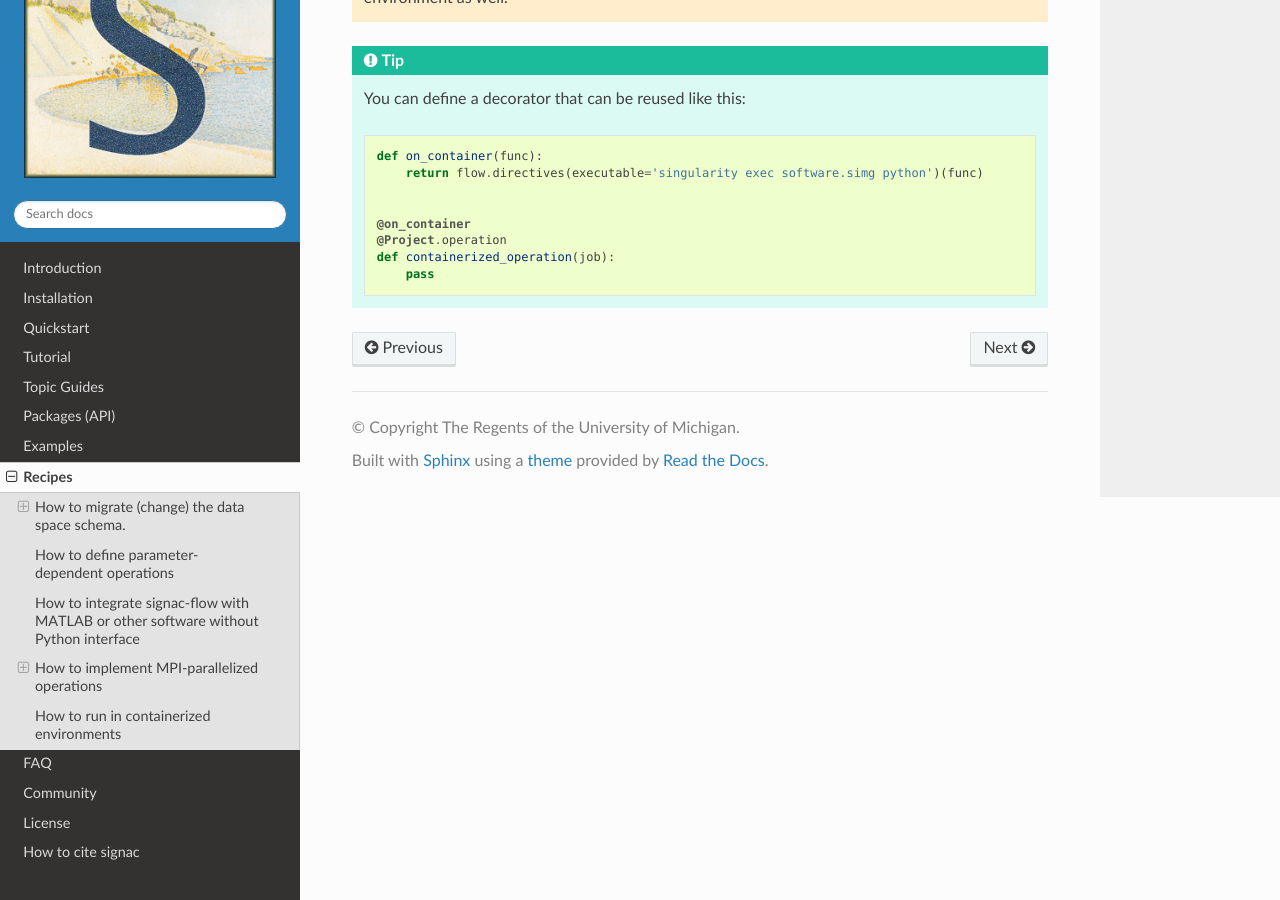
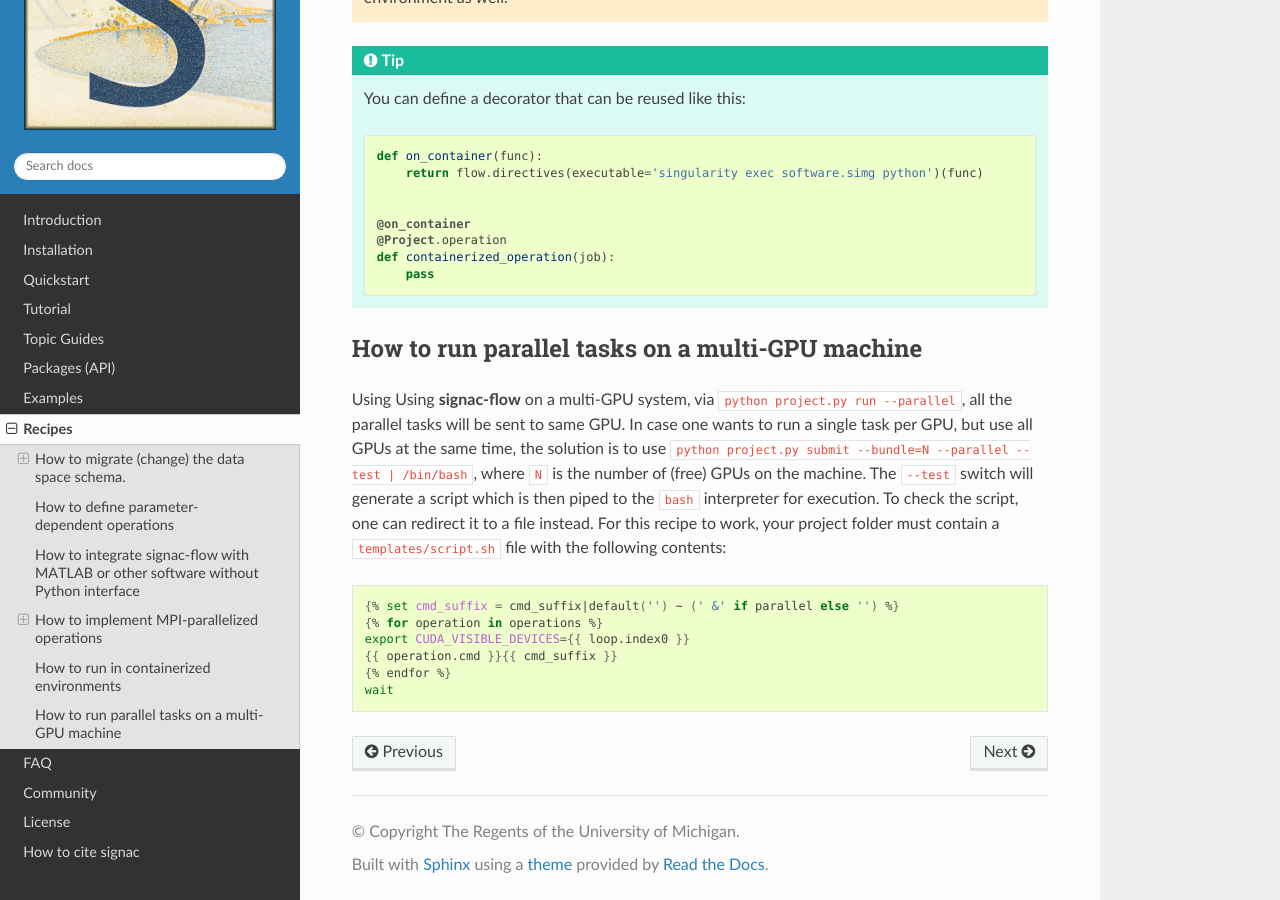
Before and after one commit to glotzerlab/signac-docs, a Sphinx documentation site: the page built from docs/source/recipes.rst, in a window 1280 px wide and 900 px high, scrolled down 5745 px. Built offline with Sphinx 7.4.7 and the Read the Docs theme 2.0.0, drawn with Linux system fonts in a browser that asks for light colours.

Commit message:
Added multi-GPU recipe.
Added recipe for running operations in parallel on multiple GPUs.

```diff
--- a/docs/source/recipes.rst
+++ b/docs/source/recipes.rst
@@ -314,3 +314,17 @@ If you are using the ``run`` command for execution, simply execute the whole scr
       3. How to submit a bundle of operations to a cluster.
       4. How to synchronize between two different compute environments.
       5. How to use **signac** in combination with a docker/singularity container.
+
+How to run parallel tasks on a multi-GPU machine
+================================================
+Using Using **signac-flow** on a multi-GPU system, via ``python project.py run --parallel``, all the parallel tasks will be sent to same GPU. In case one wants to run a single task per GPU, but use all GPUs at the same time, the solution is to use
+``python project.py submit --bundle=N --parallel --test | /bin/bash``, where ``N`` is the number of (free) GPUs on the machine. The ``--test`` switch will generate a script which is then piped to the ``bash`` interpreter for execution. To check the script, one can redirect it to a file instead. For this recipe to work, your project folder must contain a ``templates/script.sh`` file with the following contents:
+
+.. code-block:: bash
+
+    {% set cmd_suffix = cmd_suffix|default('') ~ (' &' if parallel else '') %}
+    {% for operation in operations %}
+    export CUDA_VISIBLE_DEVICES={{ loop.index0 }}
+    {{ operation.cmd }}{{ cmd_suffix }}
+    {% endfor %}
+    wait
```
